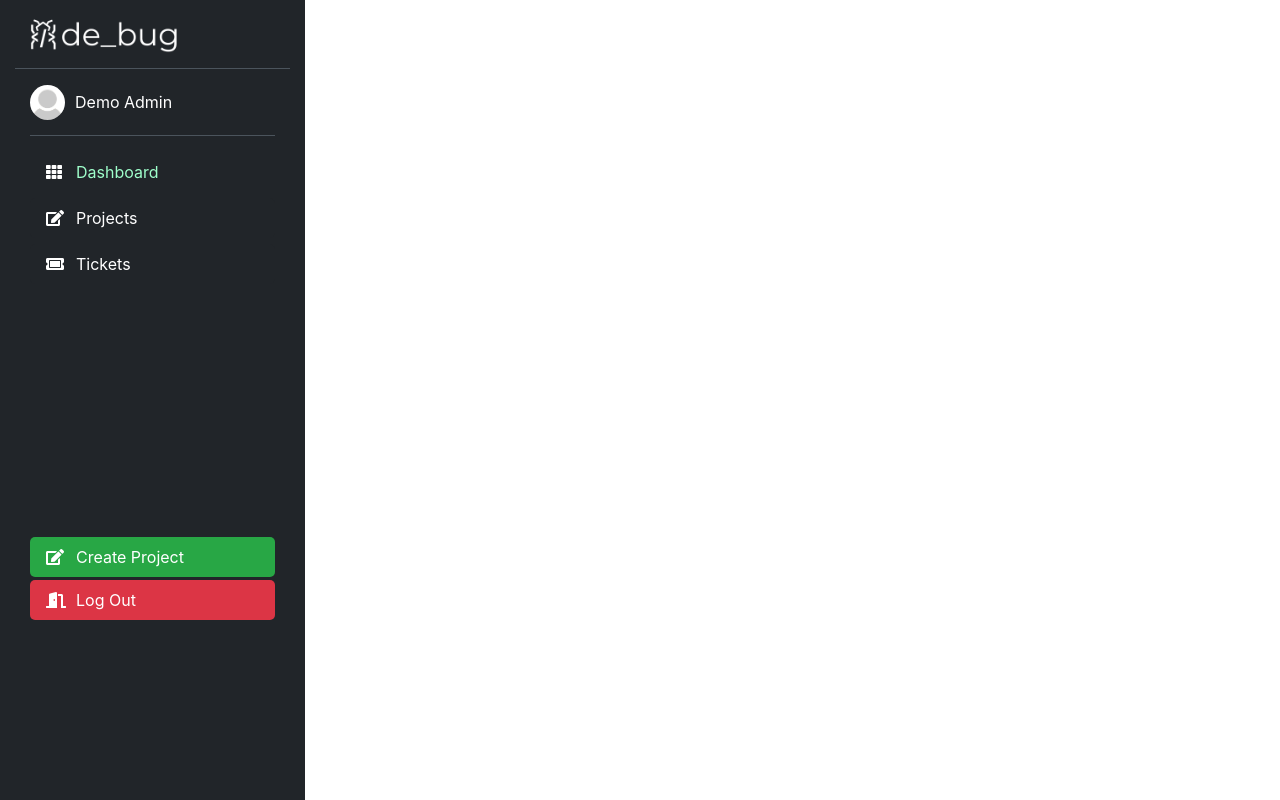
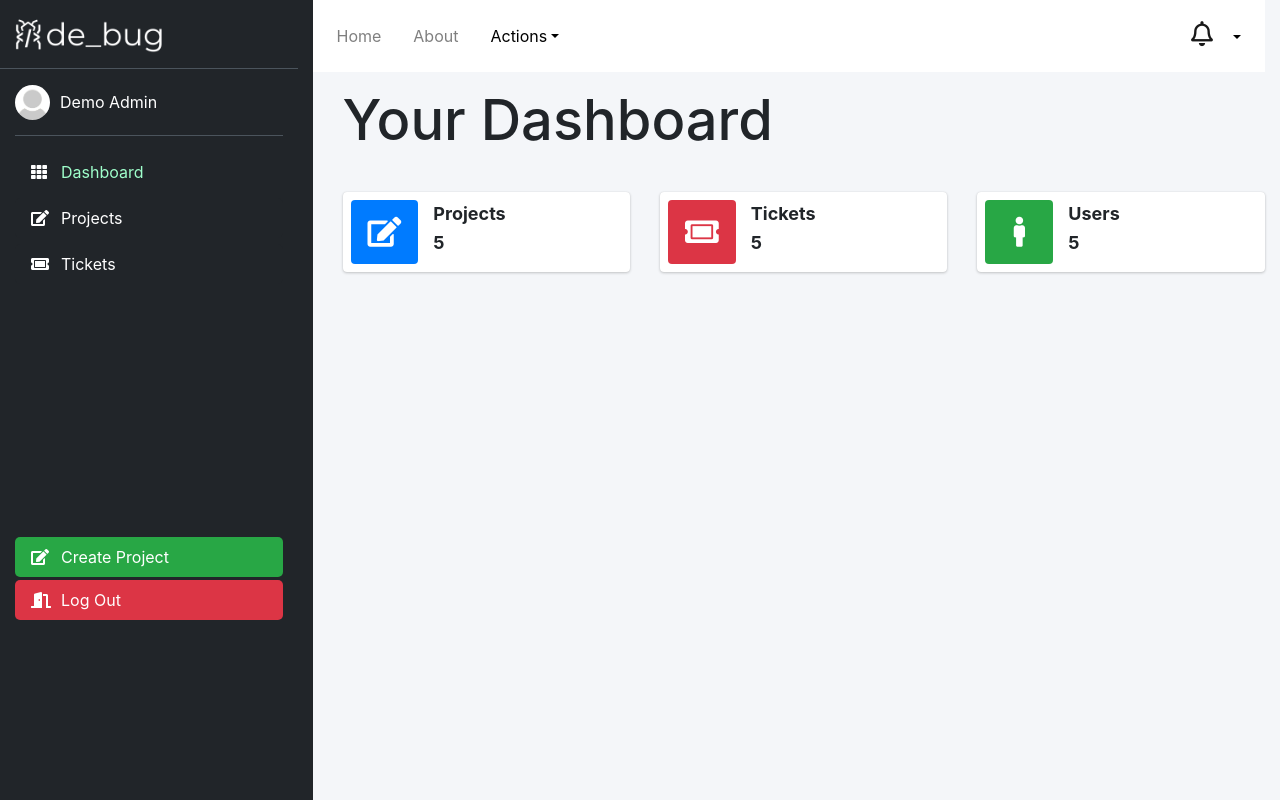
Before and after one commit to MichaelChung123/bug-tracker, a React (Create React App) app: page /demo/admin/tickets/all in a window 1280 px wide. Shown: the top 800 px of the page. Built offline with nearby package versions, Linux system fonts and the light colour scheme.

Commit message:
going to try making the navigations the same on all necessary pages

```diff
--- a/src/App.js
+++ b/src/App.js
@@ -7,7 +7,8 @@ import AdminHome from './components/admin/index';
 import UserHome from './components/user/index';
 import Dashboard from './components/admin/Dashboard';
 import Projects from './components/admin/Projects';
-import Tickets from './components/admin/Tickets';
+import Tickets from './components/admin/tickets/Tickets';
+import AllTickets from './components/admin/tickets/AllTickets'
 
 class App extends Component {
   render() {
@@ -20,8 +21,9 @@ class App extends Component {
           <Route path='/demo/user/home/index' component={UserHome} />
 
           <Route path='/demo/admin/dashboard' component={Dashboard} />
-          <Route path='/demo/admin/projects' component={Projects} />
-          <Route path='/demo/admin/tickets' component={Tickets} />
+          <Route path='/demo/admin/projects' exact component={Projects} />
+          <Route path='/demo/admin/tickets' exact component={Tickets} />
+          <Route path='/demo/admin/tickets/all' component={AllTickets} />
         </Switch>
       </Router>
     );
--- /dev/null
+++ b/src/components/admin/tickets/AllTickets.jsx
@@ -0,0 +1,27 @@
+import React, { Component } from 'react';
+import SideBar from '../../sidebar/Sidebar';
+import TopNav from '../../navbar/TopNav.jsx';
+import { Row, Col, Container } from 'react-bootstrap';
+import MainContent from '../MainContent';
+
+class AllTickets extends Component {
+    render() {
+        return (
+            <Container fluid='true'>
+                <Row>
+                    <Col style={{ paddingLeft: '0px', paddingRight: '0px' }} xs={3} sm={3} md={3} lg={3}>
+                        <SideBar />
+                    </Col>
+                    <Col style={{ paddingLeft: '0px' }} xs={9} sm={9} md={9} lg={9}>
+                        <Container className='main-content' fluid='true'>
+                            <TopNav />
+                            <MainContent />
+                        </Container>
+                    </Col>
+                </Row>
+            </Container>
+        );
+    }
+}
+
+export default AllTickets;
--- a/src/components/admin/Tickets.jsx
+++ b/src/components/admin/tickets/Tickets.jsx
@@ -1,7 +1,7 @@
 import React from 'react';
-import SideBar from '../sidebar/Sidebar';
+import SideBar from '../../sidebar/Sidebar';
 import { Row, Col, Container } from 'react-bootstrap';
-import '../../styles/style.css';
+import '../../../styles/style.css';
 
 const Tickets = () => {
     return (
--- a/src/components/sidebar/Sidebar.jsx
+++ b/src/components/sidebar/Sidebar.jsx
@@ -64,7 +64,7 @@ class SideNav extends React.Component {
                     open: false,
                     subItems: [
                         {
-                            path: '/demo/admin/projects/all',
+                            path: '/demo/admin/tickets/all',
                             name: 'View All',
                             css: 'far fa-circle nav-icon',
                             key: 1
```
